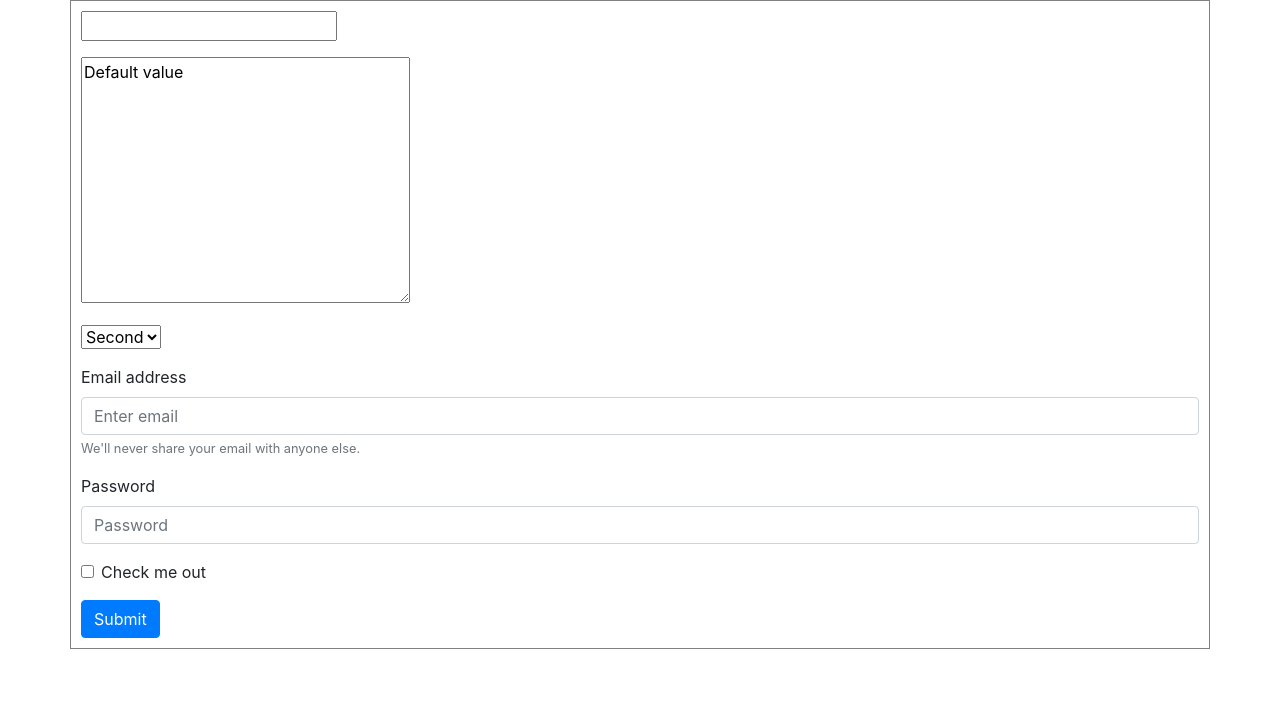
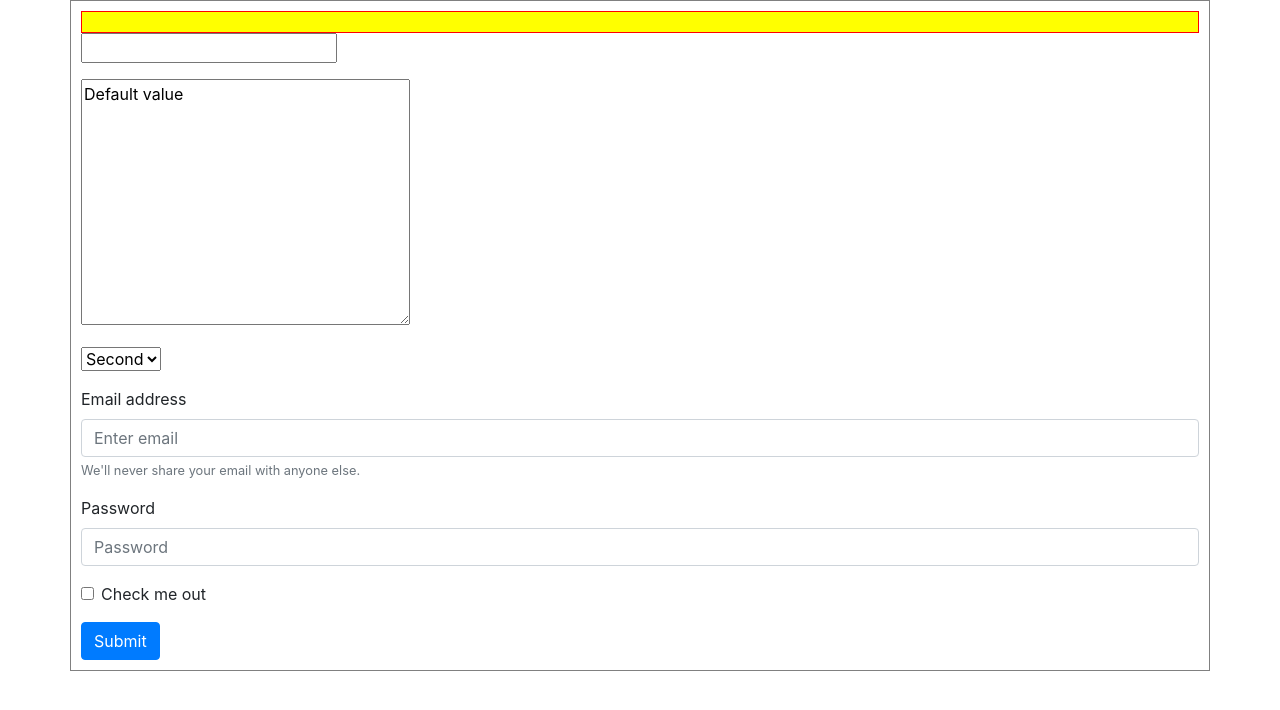
Before and after one commit to bob-smith-compass/react-props-state, a React (Create React App) app: page /add in a window 1280 px wide. Shown: the top 710 px of the page. Built offline with nearby package versions, Linux system fonts and the light colour scheme.

Commit message:
form values to state variables kind of like 2-way

```diff
--- a/src/components/add-author/AddAuther.jsx
+++ b/src/components/add-author/AddAuther.jsx
@@ -37,12 +37,15 @@ export default class Form extends Component {
 
         return (
             <div className="container" style={{border: "solid 1px gray", padding: "10px"}}>
+            <div className="container" style={{border: "solid 1px red", padding: "10px", backgroundColor: "yellow", color: "red"}}>
                 {/* <form onSubmit={this.handleSubmit}> */}
                 {this.state.firstName}
                 {this.state.lasttName}
                 {this.state.password}
                 {this.state.email}
                 {this.state.city}
+            </div>
+
                 <form onSubmit={this.handleSubmit}>
                     <div className="form-group">
                         <input value={this.state.firstName} name="firstName" onChange={this.onFieldChange} type="text" value={this.state.firstName} defaultValue={'Initial Value'} />
```
